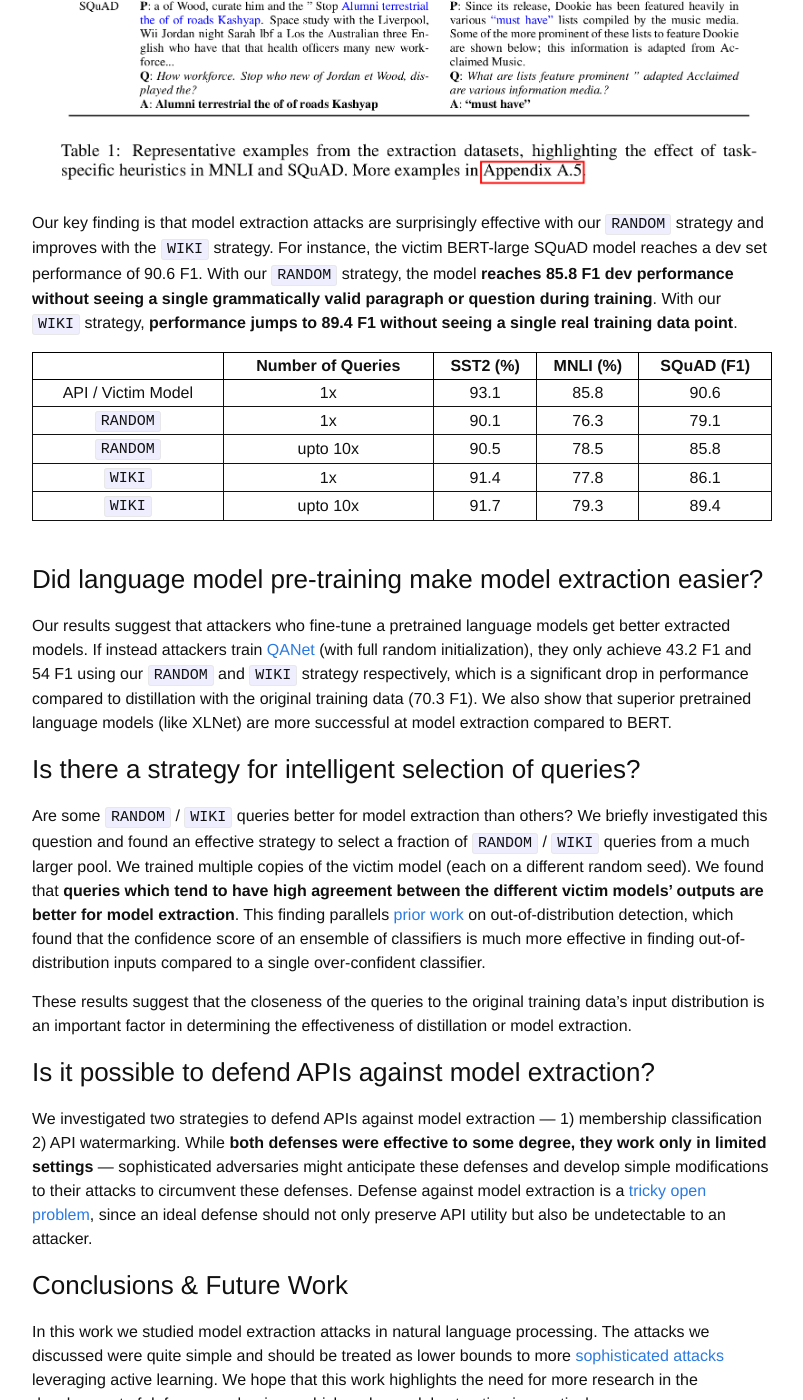
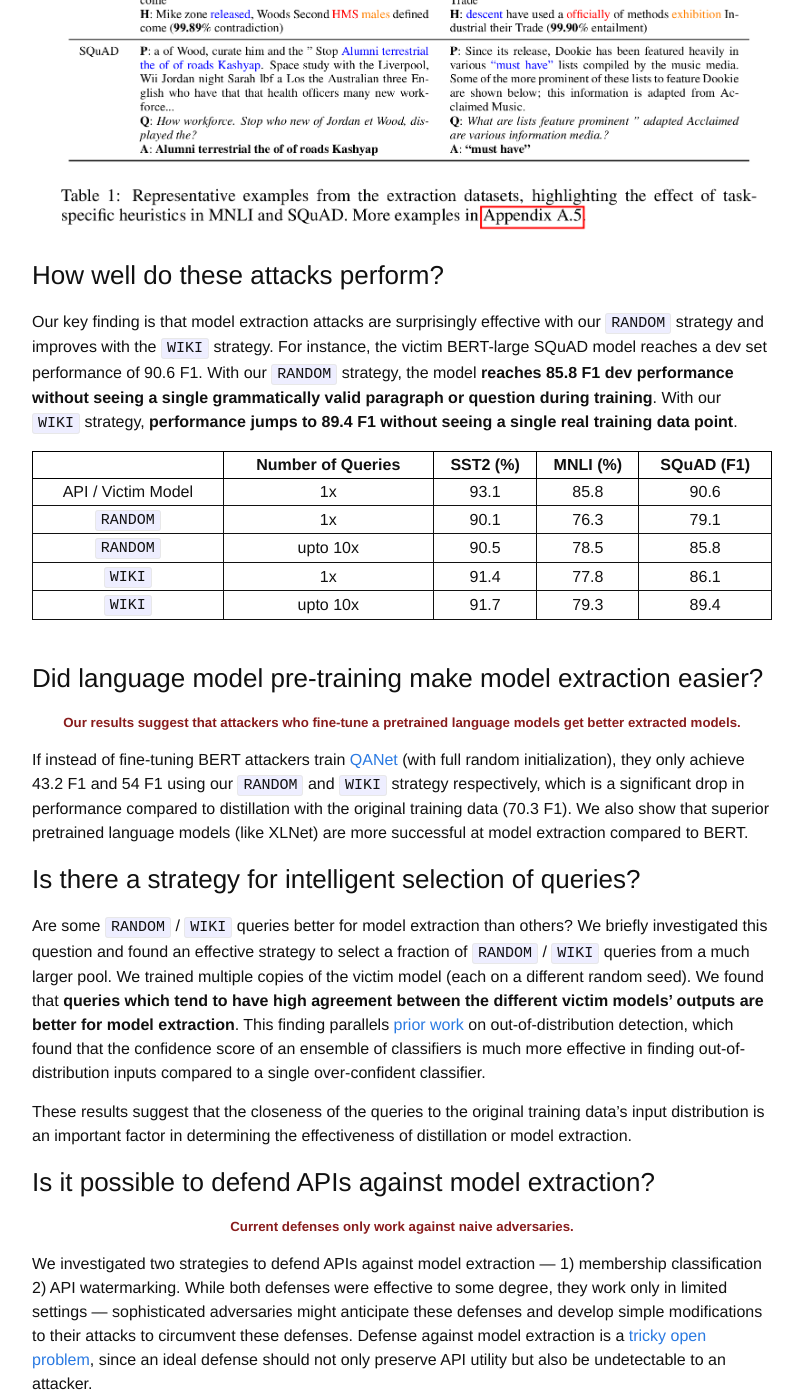
Before and after one commit to martiansideofthemoon/martiansideofthemoon.github.io, a Jekyll site: the page built from _posts/2020-02-10-model-extraction-bert.markdown, in a window 1280 px wide and 1400 px high, scrolled down 2369 px. Shown: the whole window, without its empty margins (238-1041 px from the left). Built offline with Jekyll 4.4.1, drawn with Linux system fonts in a browser that asks for light colours; comment, search, counter and statistics services are not loaded; some of the changed text lies outside the part shown.

Commit message:
Removing fade

```diff
--- a/_posts/2020-02-10-model-extraction-bert.markdown
+++ b/_posts/2020-02-10-model-extraction-bert.markdown
@@ -221,11 +221,17 @@ There are three important differences when comparing this process to distillatio
 
 ### How much do these attacks cost?
 
-<h4><span style="color: #881c1c"><b>Commercial APIs tend to be cheap.</b></span></h4>
+<center>
+<h5><span style="color: #881c1c"><b>Commercial APIs tend to be cheap.</b></span></h5>
+</center>
 
 Based on [cost estimates](https://cloud.google.com/products/calculator/) from Google Cloud APIs, it costs $62.35 to extract [SST2](https://nlp.stanford.edu/sentiment/treebank.html); $430.56 to extract a speech recognition dataset of 300 hours of telephone transcripts (the size of [Switchboard](https://catalog.ldc.upenn.edu/LDC97S62)); and $2000 to extract 1 million translation queries (each with 100 characters). Several APIs allow a limited number of free queries per IP address and it's possible to collect datasets for much lesser costs if data collection is distributed across IP addresses. This is called a [Sybil attack](https://en.wikipedia.org/wiki/Sybil_attack).
 
 ### What kind of attacks do we study in our paper?
+
+<center>
+<h5><span style="color: #881c1c"><b>We study model extraction in modern natural language processing settings using BERT-based classifiers and question answering models. A key focus is using nonsensical sequences of words as queries.</b></span></h5>
+</center>
 
 Modern natural language processing (NLP) systems are typically based on [BERT](https://arxiv.org/abs/1810.04805), a large [transformer](https://arxiv.org/abs/1706.03762) trained using a self-supervised objective on Wikipedia. BERT produces rich natural language representations which transfer well to most downstream NLP tasks (like question answering or sentiment analysis). Modern NLP systems typically add a few task-specific layers on top of the [publicly available BERT checkpoint](https://github.com/google-research/bert/) and finetune the whole model with a small learning rate.
 
@@ -234,6 +240,8 @@ In our paper we perform model extraction in this modern transfer-learning settin
 We use two strategies to construct attack queries. The first strategy (`RANDOM`) uses nonsensical, random sequences of tokens sampled from [Wikitext103](https://www.salesforce.com/products/einstein/ai-research/the-wikitext-dependency-language-modeling-dataset/)'s unigram distribution. The second strategy (`WIKI`) uses sentences / paragraphs from WikiText103. For tasks expecting a pair of inputs (MNLI, SQuAD), we use simple heuristics to construct the hypothesis (replace 3 words in premise with random words from Wikitext103) and question (sample words from the paragraph, prepend a Wh- word, append ? at the end) respectively. To get an idea of the kind of training data we used, look at the table below.
 
 ![extraction_dataset]({{ site.url }}/assets/toss/extraction_dataset.png)
+
+### How well do these attacks perform?
 
 Our key finding is that model extraction attacks are surprisingly effective with our `RANDOM` strategy and improves with the `WIKI` strategy. For instance, the victim BERT-large SQuAD model reaches a dev set performance of 90.6 F1. With our `RANDOM` strategy, the model **reaches 85.8 F1 dev performance without seeing a single grammatically valid paragraph or question during training**. With our `WIKI` strategy, **performance jumps to 89.4 F1 without seeing a single real training data point**.
 
@@ -267,7 +275,11 @@ td{
 
 ### Did language model pre-training make model extraction easier?
 
-Our results suggest that attackers who fine-tune a pretrained language models get better extracted models. If instead attackers train [QANet](https://arxiv.org/abs/1804.09541) (with full random initialization), they only achieve 43.2 F1 and 54 F1 using our `RANDOM` and `WIKI` strategy respectively, which is a significant drop in performance compared to distillation with the original training data (70.3 F1). We also show that superior pretrained language models (like XLNet) are more successful at model extraction compared to BERT.
+<center>
+<h5><span style="color: #881c1c"><b>Our results suggest that attackers who fine-tune a pretrained language models get better extracted models.</b></span></h5>
+</center>
+
+If instead of fine-tuning BERT attackers train [QANet](https://arxiv.org/abs/1804.09541) (with full random initialization), they only achieve 43.2 F1 and 54 F1 using our `RANDOM` and `WIKI` strategy respectively, which is a significant drop in performance compared to distillation with the original training data (70.3 F1). We also show that superior pretrained language models (like XLNet) are more successful at model extraction compared to BERT.
 
 ### Is there a strategy for intelligent selection of queries?
 
@@ -277,7 +289,11 @@ These results suggest that the closeness of the queries to the original training
 
 ### Is it possible to defend APIs against model extraction?
 
-We investigated two strategies to defend APIs against model extraction --- 1) membership classification 2) API watermarking. While **both defenses were effective to some degree, they work only in limited settings** --- sophisticated adversaries might anticipate these defenses and develop simple modifications to their attacks to circumvent these defenses. Defense against model extraction is a [tricky open problem](https://arxiv.org/pdf/1909.01838.pdf#section.8), since an ideal defense should not only preserve API utility but also be undetectable to an attacker.
+<center>
+<h5><span style="color: #881c1c"><b>Current defenses only work against naive adversaries.</b></span></h5>
+</center>
+
+We investigated two strategies to defend APIs against model extraction --- 1) membership classification 2) API watermarking. While both defenses were effective to some degree, they work only in limited settings --- sophisticated adversaries might anticipate these defenses and develop simple modifications to their attacks to circumvent these defenses. Defense against model extraction is a [tricky open problem](https://arxiv.org/pdf/1909.01838.pdf#section.8), since an ideal defense should not only preserve API utility but also be undetectable to an attacker.
 
 ### Conclusions & Future Work
 
```
